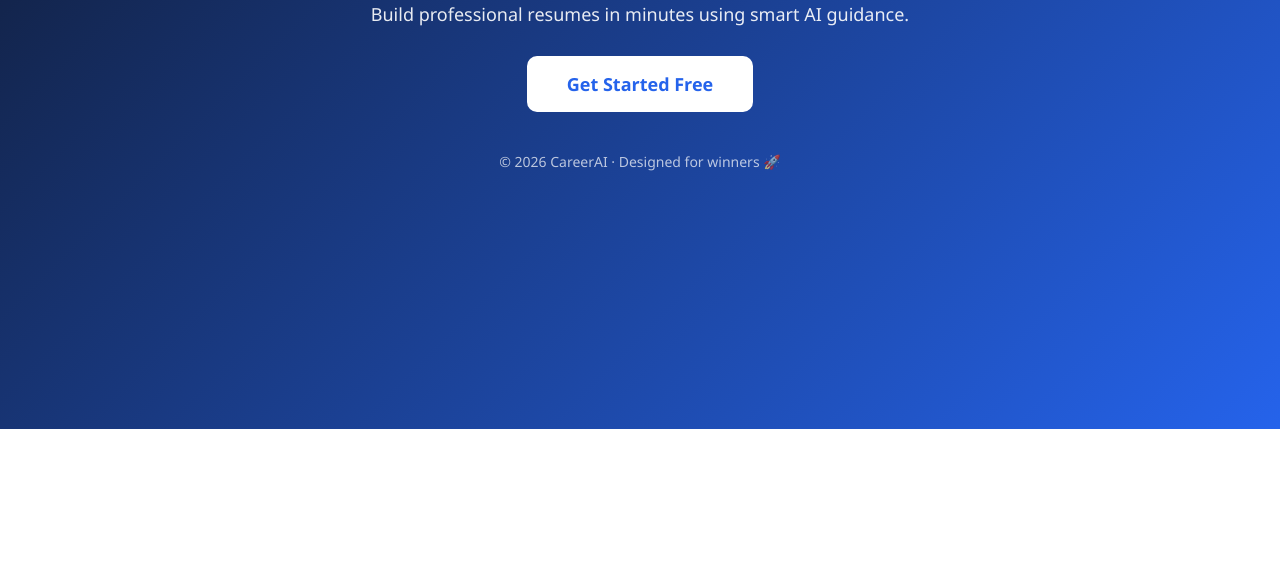
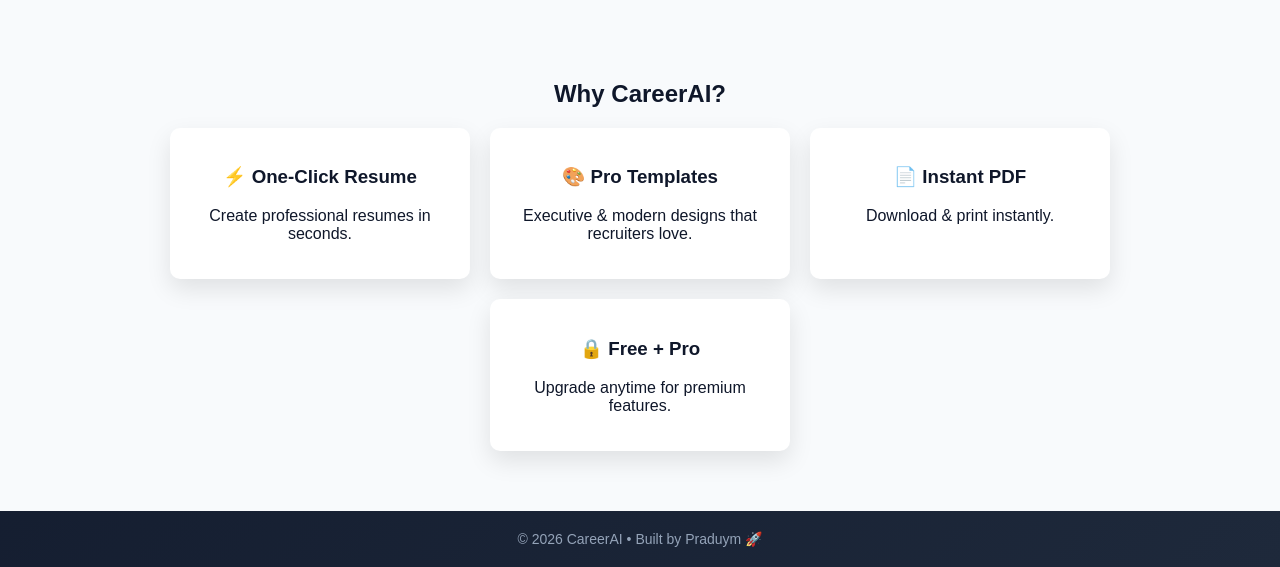
Before and after one commit to praduymshukla761-boop/careerai, a plain HTML site: page index.html in a window 1280 px wide. Shown: the part 371-938 px from the top of the page. Before the commit the page ends 800 px from the top, so only its background shows below. Drawn offline with Linux system fonts and the light colour scheme.

Commit message:
Update index.html with new styles and content

```diff
--- a/index.html
+++ b/index.html
@@ -1,74 +1,118 @@
 <!DOCTYPE html>
 <html lang="en">
 <head>
-  <meta charset="UTF-8" />
-  <title>CareerAI – Smart Resume Builder</title>
-  <meta name="viewport" content="width=device-width, initial-scale=1.0" />
+<meta charset="UTF-8">
+<title>CareerAI – Build Your Resume with AI</title>
+<meta name="viewport" content="width=device-width, initial-scale=1.0">
 
 <style>
-    * { box-sizing: border-box; }
-
 body {
   margin: 0;
-      font-family: 'Segoe UI', sans-serif;
-      background: linear-gradient(135deg, #0f172a, #2563eb);
+  font-family: Arial, sans-serif;
+  background: linear-gradient(135deg,#0f172a,#1e293b);
   color: white;
-      min-height: 100vh;
-      display: flex;
-      align-items: center;
-      justify-content: center;
+}
+header {
+  padding: 80px 20px;
   text-align: center;
-      padding: 20px;
+}
+header h1 {
+  font-size: 38px;
+}
+header p {
+  font-size: 18px;
+  color: #cbd5f5;
+}
+.buttons {
+  margin-top: 30px;
+}
+.buttons a {
+  padding: 14px 26px;
+  margin: 10px;
+  display: inline-block;
+  text-decoration: none;
+  border-radius: 8px;
+  font-weight: bold;
+}
+.free {
+  background: #22c55e;
+  color: #022c22;
+}
+.pro {
+  background: #f97316;
+  color: white;
 }
 
-    .hero {
-      max-width: 700px;
+section {
+  background: #f8fafc;
+  color: #0f172a;
+  padding: 60px 20px;
+  text-align: center;
 }
-
-    h1 {
-      font-size: 48px;
-      margin-bottom: 10px;
+.features {
+  display: flex;
+  flex-wrap: wrap;
+  justify-content: center;
+  gap: 20px;
 }
-
-    p {
-      font-size: 18px;
-      opacity: 0.9;
-      margin-bottom: 30px;
-    }
-
-    .btn {
-      padding: 16px 40px;
-      font-size: 18px;
+.feature {
   background: white;
-      color: #2563eb;
+  padding: 20px;
+  width: 260px;
   border-radius: 10px;
-      text-decoration: none;
-      font-weight: bold;
-      display: inline-block;
-    }
-
-    .btn:hover {
-      transform: scale(1.05);
+  box-shadow: 0 10px 25px rgba(0,0,0,0.1);
 }
 
 footer {
-      margin-top: 40px;
+  padding: 20px;
+  text-align: center;
   font-size: 14px;
-      opacity: 0.7;
+  color: #94a3b8;
 }
 </style>
 </head>
 
 <body>
-  <div class="hero">
+
+<header>
   <h1>CareerAI</h1>
-    <p>Build professional resumes in minutes using smart AI guidance.</p>
+  <p>AI-Powered Resume Builder for Students & Professionals</p>
 
-    <a href="resume-builder.html" class="btn">Get Started Free</a>
+  <div class="buttons">
+    <a class="free" href="resume-builder.html">Get Started Free</a>
+    <a class="pro" href="payment.html">Upgrade to Pro</a>
+  </div>
+</header>
+
+<section>
+  <h2>Why CareerAI?</h2>
+
+  <div class="features">
+    <div class="feature">
+      <h3>⚡ One-Click Resume</h3>
+      <p>Create professional resumes in seconds.</p>
+    </div>
+
+    <div class="feature">
+      <h3>🎨 Pro Templates</h3>
+      <p>Executive & modern designs that recruiters love.</p>
+    </div>
+
+    <div class="feature">
+      <h3>📄 Instant PDF</h3>
+      <p>Download & print instantly.</p>
+    </div>
+
+    <div class="feature">
+      <h3>🔒 Free + Pro</h3>
+      <p>Upgrade anytime for premium features.</p>
+    </div>
+  </div>
+</section>
 
 <footer>
-      © 2026 CareerAI · Designed for winners 🚀
+  © 2026 CareerAI • Built by Praduym 🚀
 </footer>
-  </div>
+
 </body>
 </html>
```
Lines whose indentation alone changed are shown as unchanged.
